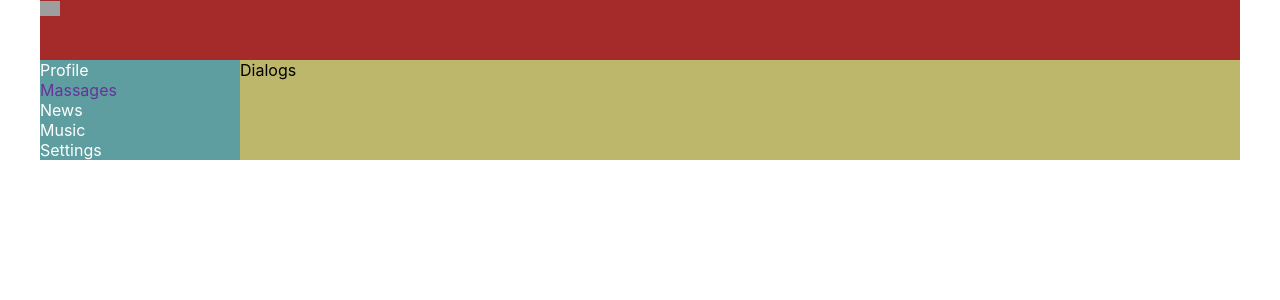
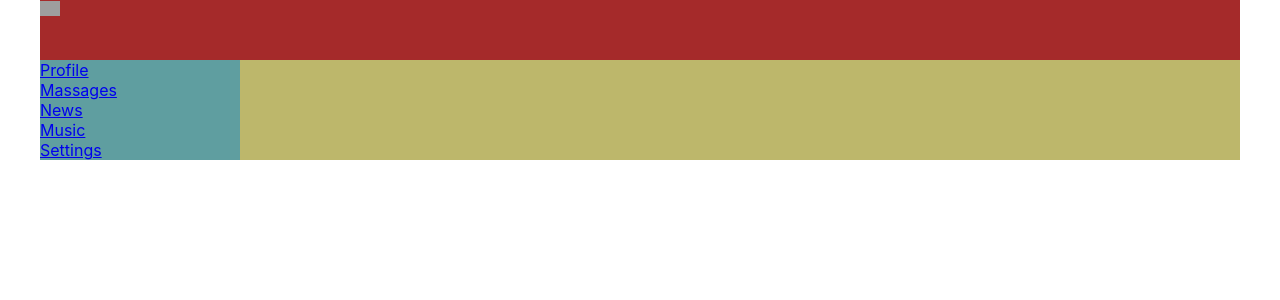
Before and after one commit to antoniakstepan/proba, a React (Create React App) app: page / in a window 1280 px wide. Shown: the top 300 px of the page. Built offline with nearby package versions, Linux system fonts and the light colour scheme; grey boxes are pictures that could not be loaded.

Commit message:
Router in React

```diff
--- a/package.json
+++ b/package.json
@@ -8,6 +8,7 @@
     "@testing-library/user-event": "^7.2.1",
     "react": "^16.13.1",
     "react-dom": "^16.13.1",
+    "react-router-dom": "^5.2.0",
     "react-scripts": "3.4.3"
   },
   "scripts": {
--- a/src/App.css
+++ b/src/App.css
@@ -11,7 +11,7 @@
 }
 .app-wrapper-content{
 
-    grid-area: c;
+  grid-area: c;
    background-color: darkkhaki;
 
 }
--- a/src/App.js
+++ b/src/App.js
@@ -1,54 +1,31 @@
 import React from 'react';
-// import logo from './logo.svg';
+import { BrowserRouter, Route } from 'react-router-dom';
 import './App.css';
 import Dialogs from './Components/Dialogs/Dialogs';
 import Header from './Components/Header/Header';
+import Music from './Components/Music/Music';
 import Nav from './Components/Nav/Nav';
+import News from './Components/News/News';
 import Profile from './Components/Profile/Profile';
+import Settings from './Components/Settings/Settings';
 
 
 
 function App(props) {
   return (//
-    <div className="app-wrapper">
-      {/* <header className="header">
-           <img alt="My logo"src="https://www.w3schools.com/w3css/img_lights.jpg"/>
-         </header>  Замість цього буде компонента <Header/>*/}
-      <Header />
-
-
-      {/* <nav className="nav">
-           <div><a>Profile</a></div>
-           <div><a>Massages</a></div>
-           <div><a>News</a></div>
-           <div><a>Music</a></div>
-           <div><a>Settings</a></div>
-         </nav> Замість цього буде компонента <Nav/> */}
-      <Nav />
-      {/* <div className="content">
-           <div>
-           <img alt="Content"src="https://helpx.adobe.com/content/dam/help/en/stock/how-to/visual-reverse-image-search/jcr_content/main-pars/image/visual-reverse-image-search-v2_intro.jpg"/>
-         </div>
-         <div>
-           Ava + discripion
-         </div>
-         <div>
-           My Posts
-           <div>
-             New Post
-           </div>
-           <div>Post 1</div>
-           <div>Post 2</div>
-         </div>
-         </div>Замість цього буде компонента <Profile/> */}
-
-      {/* <Profile /> */}
-      <div className="app-wrapper-content">
-
-      <Dialogs />
+    <BrowserRouter>
+      <div className="app-wrapper">
+        <Header />
+        <Nav />
+        <div className="app-wrapper-content">
+          <Route path="/profile"  component={Profile} />
+          <Route path="/dialogs"  component={Dialogs} />
+          <Route path="/News"  component={News}/>
+          <Route path="/Music" component={Music}/>
+          <Route path="/Settings" component={Settings}/>
+        </div>
       </div>
-
-    </div>
+    </BrowserRouter>
   );
 
 }
--- /dev/null
+++ b/src/Components/Music/Music.jsx
@@ -0,0 +1,13 @@
+import React from 'react';
+import classes from './Music.module.css'
+
+
+
+const Music = ()=>{
+    return (
+        <div>
+            Music
+        </div>
+    );
+}
+export default Music;
--- a/src/Components/Nav/Nav.jsx
+++ b/src/Components/Nav/Nav.jsx
@@ -6,11 +6,11 @@
 const Nav = () => {
     return (
         <nav className={classes.nav}>
-            <div className={classes.item}><a>Profile</a></div>
-            <div className={`${classes.item} ${classes.active}`}><a>Massages</a></div>
-            <div className={classes.item}><a>News</a></div>
-            <div className={classes.item}><a>Music</a></div>
-            <div className={classes.item}><a>Settings</a></div>
+            <div className={classes.item}><a href="/Profile">Profile</a></div>
+            <div className={`${classes.item} ${classes.active}`}><a href="/Dialogs">Massages</a></div>
+            <div className={classes.item}><a href="/News">News</a></div>
+            <div className={classes.item}><a href="/Music">Music</a></div>
+            <div className={classes.item}><a href="/Settings">Settings</a></div>
         </nav>
     )
 }
--- /dev/null
+++ b/src/Components/News/News.jsx
@@ -0,0 +1,12 @@
+import React from 'react'
+import classes from './News.module.css'
+
+const News = ()=>{
+    return (
+        <div>
+            News
+        </div>
+    );
+}
+
+export default News;
--- /dev/null
+++ b/src/Components/Settings/Settings.jsx
@@ -0,0 +1,14 @@
+import React from 'react';
+import classes from './Settings.module.css';
+
+
+
+const Settings=()=>{
+    return (
+        <div>
+            Settings
+        </div>
+    );
+}
+
+export default Settings;
```
Also changed, not shown: src/Components/Music/Music.module.css (added), src/Components/News/News.module.css (added), src/Components/Settings/Settings.module.css (added), 1 other file (tests, documents, lock files or other folders).
